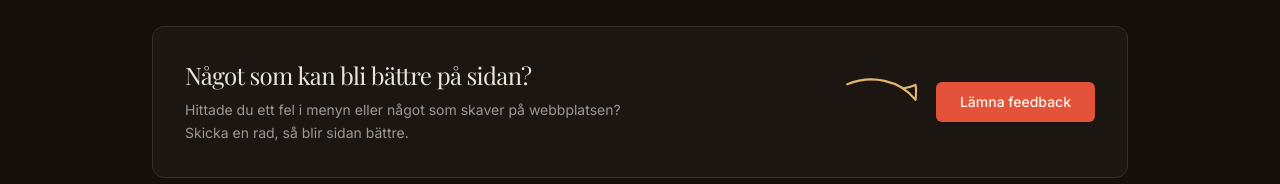
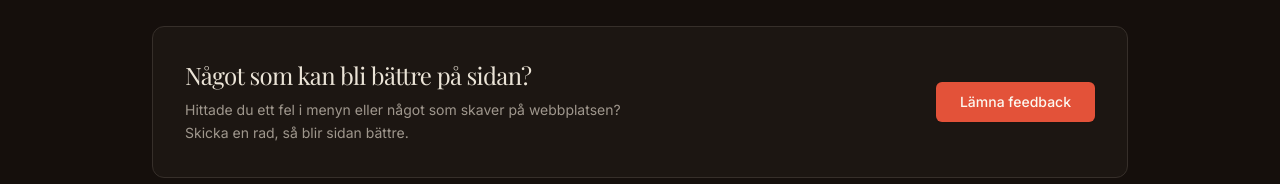
Before and after one commit to fjohanssondev/cherry-woken, a Next.js app: page / in a window 1280 px wide. Shown: the part 3528-3712 px from the top of the page. Built offline with nearby package versions, Linux system fonts and the light colour scheme; no server answers; a web font is replaced by a local one.

Commit message:
delete: removed arrow from leave feedback

```diff
--- a/components/restaurant/icons.tsx
+++ b/components/restaurant/icons.tsx
@@ -18,26 +18,6 @@ export function Chili({ className }: { className?: string }) {
         className="stroke-emerald-600 dark:stroke-emerald-400"
         strokeWidth="1.8"
         strokeLinecap="round"
-      />
-    </svg>
-  );
-}
-
-/** Hand-drawn arrow that points at the review button. */
-export function ScribbleArrow({ className }: { className?: string }) {
-  return (
-    <svg
-      viewBox="0 0 120 90"
-      aria-hidden="true"
-      fill="none"
-      className={cn("text-gold", className)}
-    >
-      <path
-        d="M6 20c34-14 74-6 96 22M102 42c1-9 1-16 0-21m0 0c-5 2-11 4-18 5"
-        stroke="currentColor"
-        strokeWidth="3"
-        strokeLinecap="round"
-        strokeLinejoin="round"
       />
     </svg>
   );
--- a/components/restaurant/review-callout.tsx
+++ b/components/restaurant/review-callout.tsx
@@ -1,4 +1,3 @@
-import { ScribbleArrow } from "@/components/restaurant/icons";
 import { FeedbackDialog } from "@/components/restaurant/feedback-dialog";
 
 export function ReviewCallout({
@@ -19,7 +18,6 @@ export function ReviewCallout({
         </p>
       </div>
       <div className="flex items-center gap-2">
-        <ScribbleArrow className="hidden h-16 w-auto md:block" />
         <FeedbackDialog triggerLabel={cta} />
       </div>
     </div>
```
